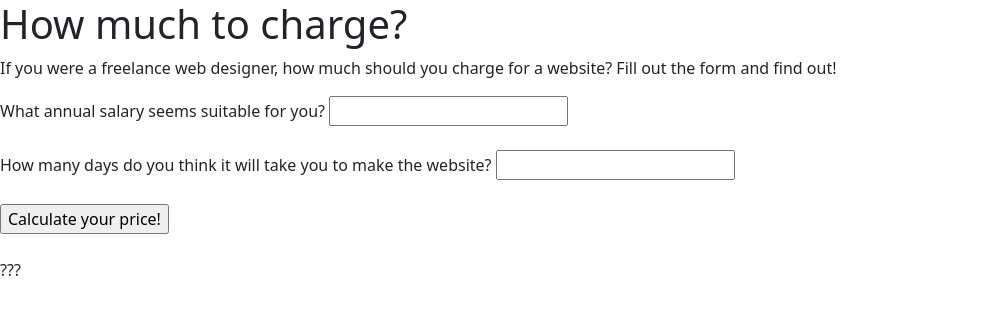
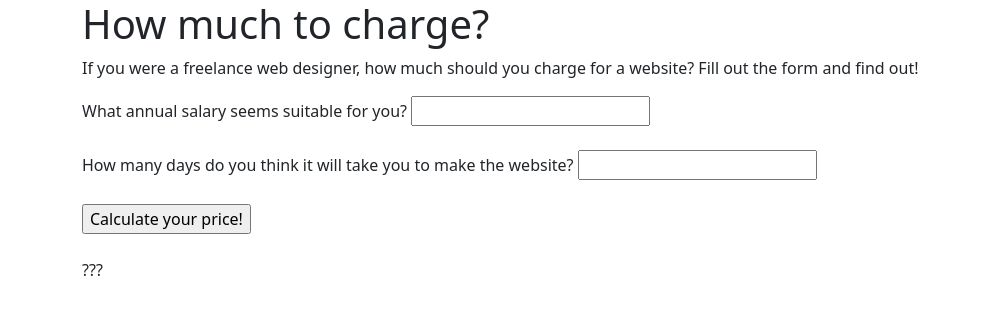
Before and after one commit to hughtml/cm4025lab1, a plain HTML site: page frontend/myWebPage.html in a window 1280 px wide. Shown: the whole page, without its empty margins (0-981 px from the left). Drawn offline with nearby package versions, Linux system fonts and the light colour scheme.

Commit message:
Turning the divs into Bootstrap containers.

```diff
--- a/frontend/myWebPage.html
+++ b/frontend/myWebPage.html
@@ -8,12 +8,12 @@
 </head>
 <body>
 
-<div>
+<div class="container">
   <h1>How much to charge?</h1>
   <p>If you were a freelance web designer, how much should you charge for a website? Fill out the form and find out!</p>
 </div>
 
-<div>
+<div class="container">
   <form id="budget" action="javascript:calculatePrice()">
     <label for="salary">What annual salary seems suitable for you?</label>
     <input type="text" id="salary" name="salary"/><br><br>
```
